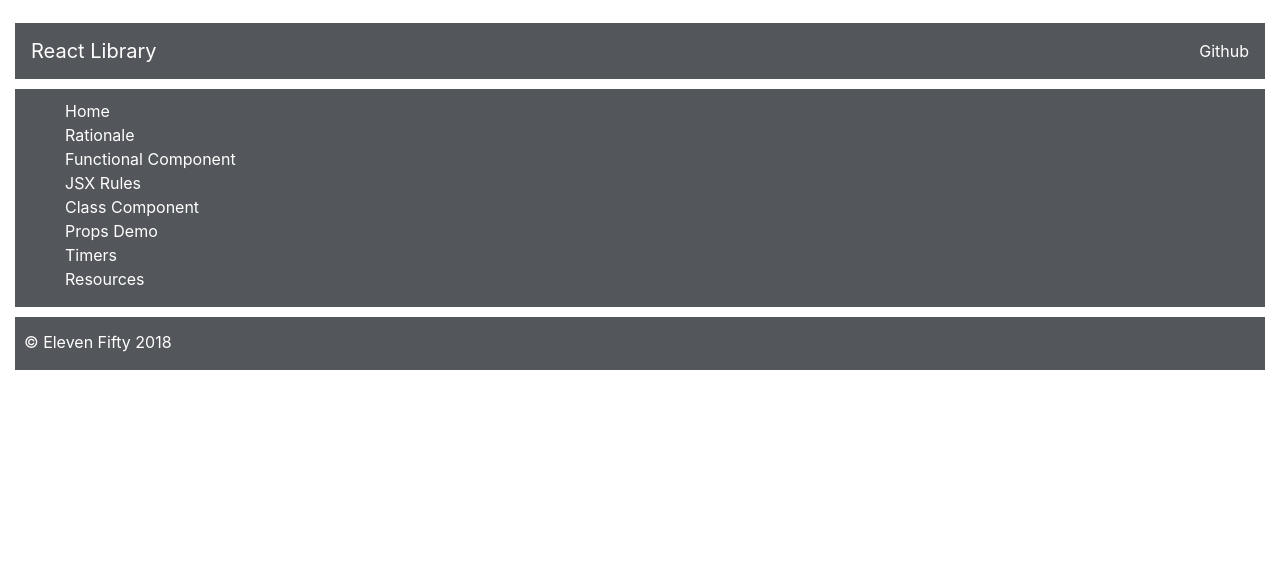
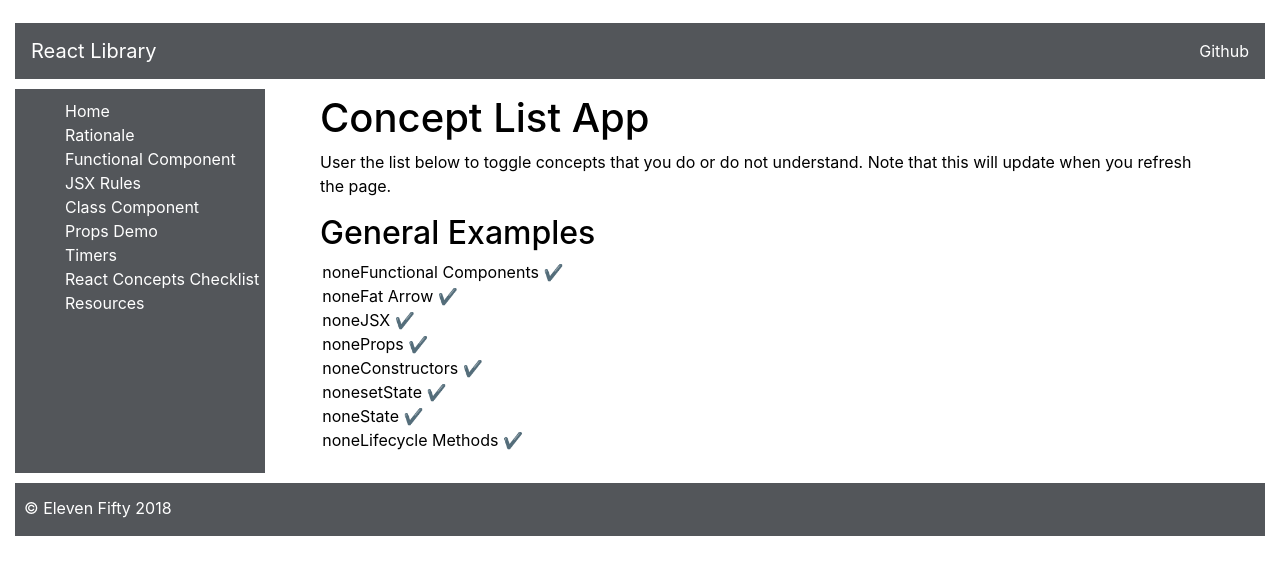
Before and after one commit to thomasmcclellan/1150-javascriptMarch2018, a React (Create React App) app in the folder 3-reactFundamentals/my-react-app/: page /reactconceptlist in a window 1280 px wide. Shown: the top 574 px of the page. Built offline with nearby package versions, Linux system fonts and the light colour scheme; the HTML template or start-up script is replaced by a standard one.

Commit message:
3.8.2-concept list

```diff
--- /dev/null
+++ b/3-reactFundamentals/my-react-app/src/components/apps/concept-list-app/Concept.js
@@ -0,0 +1,18 @@
+import React from 'react';
+
+const Concept = ({ concept, toggle }) => {
+  const done = (event) => {
+    event.preventDefault();
+    toggle(concept);
+    console.log('Props', concept, toggle);
+  }
+
+  console.log('concept:', concept);
+  return (
+    <li>
+      { concept.done ? (<del>${ concept.text }</del>) : (concept.text) } <a href='' onClick={ done }>✔️</a>
+    </li>
+  );
+}
+
+export default Concept;
--- /dev/null
+++ b/3-reactFundamentals/my-react-app/src/components/apps/concept-list-app/ConceptList.js
@@ -0,0 +1,18 @@
+import React from 'react';
+import _ from 'lodash';
+import Concept from './Concept';
+
+const ConceptList = ({ concepts, toggle }) => {
+  let conceptsSorted = _.sortBy(concepts, 'done');
+  let items = conceptsSorted.map((concept) =>
+    <Concept concept={ concept } key={ concept.text } toggle={ toggle }/>
+  );
+
+  return (
+    <ul>
+      { items }
+    </ul>
+  );
+}
+
+export default ConceptList;
--- /dev/null
+++ b/3-reactFundamentals/my-react-app/src/components/apps/concept-list-app/ReactConceptsApp.js
@@ -0,0 +1,30 @@
+import React, { Component } from 'react';
+import _ from 'lodash';
+import { concepts } from './concepts';
+import ConceptList from './ConceptList';
+
+export default class ReactConceptsApp extends Component {
+  constructor() {
+    super();
+    this.state = { concepts: concepts };
+  }
+
+  toggleConcept(concepts) {
+    let concept = _.find(this.state.concepts, concepts);
+    concept.done = !concept.done;
+    this.setState({ concepts: this.state.concepts });
+  }
+
+  render() {
+    return (
+      <div className='main'>
+        <div className='mainDiv'>
+          <h1>Concept List App</h1>
+          <p>User the list below to toggle concepts that you do or do not understand.  Note that this will update when you refresh the page.</p>
+          <h2>General Examples</h2>
+          <ConceptList concepts={ this.state.concepts } toggle={ this.toggleConcept.bind(this) }/>
+        </div>
+      </div>
+    );
+  }
+};
--- /dev/null
+++ b/3-reactFundamentals/my-react-app/src/components/apps/concept-list-app/concepts.js
@@ -0,0 +1,57 @@
+export const concepts = [
+  {
+    text: 'Functional Components',
+    done: false
+  },
+  {
+    text: 'Fat Arrow',
+    done: false
+  },
+  {
+    text: 'JSX',
+    done: false
+  },
+  {
+    text: 'Props',
+    done: false
+  },
+  {
+    text: 'Constructors',
+    done: false
+  },
+  {
+    text: 'setState',
+    done: false
+  },
+  {
+    text: 'State',
+    done: false
+  },
+  {
+    text: 'Lifecycle Methods',
+    done: false
+  }
+]
+
+export const lifecycleMethods = [
+  {
+    text: 'componentWillMount',
+    done: false
+  },
+  {
+    text: 'componentWillUpdate',
+    done: false
+  },
+  {
+    text: 'componentWillUnmount',
+    done: false
+  },
+  {
+    text: 'componentWillReceiveProps',
+    done: false
+  },
+  {
+    text: 'render',
+    done: false
+  }
+]
--- a/3-reactFundamentals/my-react-app/src/components/site/Sidebar.js
+++ b/3-reactFundamentals/my-react-app/src/components/site/Sidebar.js
@@ -16,6 +16,7 @@ const Sidebar = () => (
         <li><Link to='/classcomponent'>Class Component</Link></li>
         <li><Link to='/propsdemo'>Props Demo</Link></li>
         <li><Link to='/timer'>Timers</Link></li>
+        <li><Link to='/reactconceptlist'>React Concepts Checklist</Link></li>
         <li><Link to='/resources'>Resources</Link></li>
       </ul>
     </div>
--- a/3-reactFundamentals/my-react-app/src/components/site/_routes.js
+++ b/3-reactFundamentals/my-react-app/src/components/site/_routes.js
@@ -6,6 +6,7 @@ import JSXRules from '../concepts/JSX/JSXRules';
 import ClassComponentDemo from '../concepts/ClassComponentDemo';
 import PropsDemo from '../concepts/PropsDemo';
 import TimePiecesApp from '../apps/timer-apps/TimePiecesApp';
+import ReactConceptsApp from '../apps/concept-list-app/ReactConceptsApp';
 
 export const routes = [
   {
@@ -39,6 +40,11 @@ export const routes = [
     main: () => <TimePiecesApp/>
   },
   {
+    path: '/reactconceptlist',
+    exact: true,
+    main: () => <ReactConceptsApp/>
+  },
+  {
     path: '/resources',
     exact: true,
     main: () => <Resources/>
```
Also changed, not shown: 3-reactFundamentals/my-react-app/src/components/apps/concept-list-app/NewConcept.js (added, +22 -0 lines), 1 other file (tests, documents, lock files or other folders).
